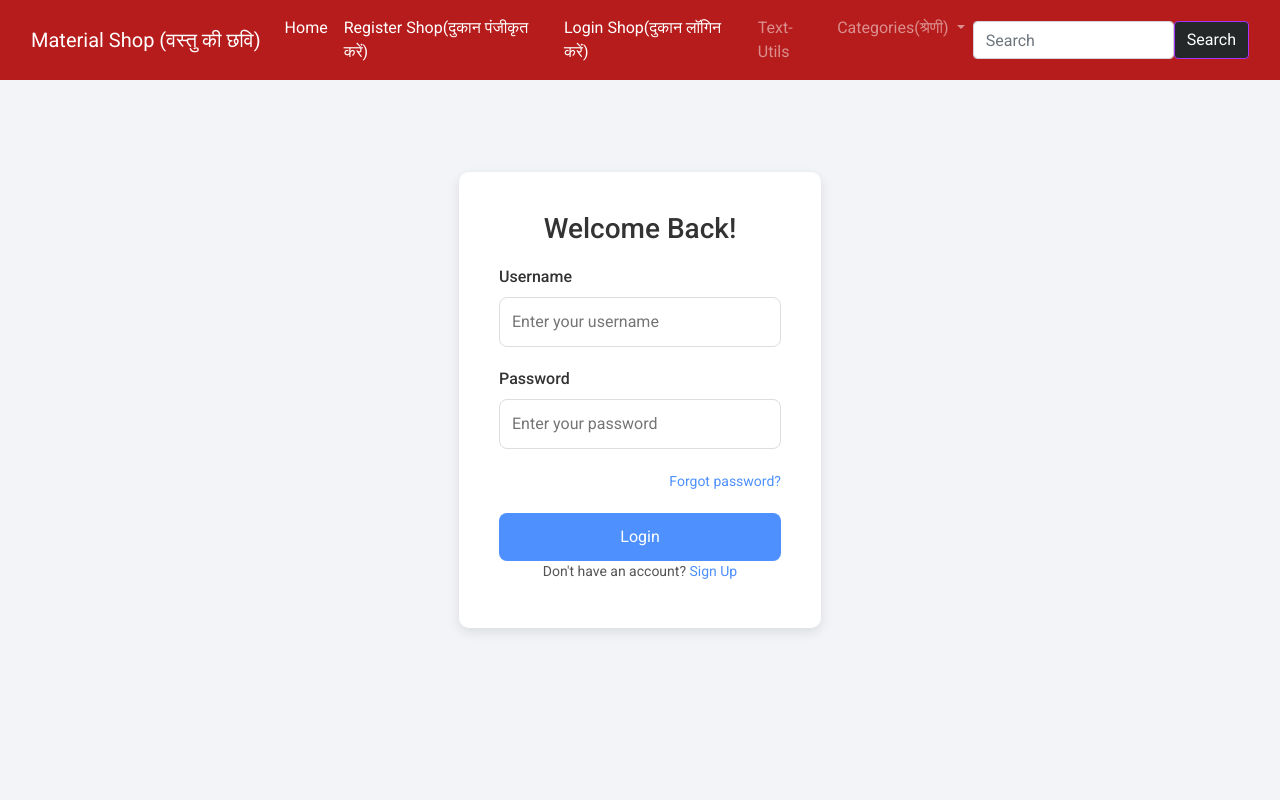
After one commit to rajneesh-y/django-textutils, a Django app: template templates/login.html in a window 1280 px wide. The commit adds this page. Run offline with Django 4.2, Linux system fonts and the light colour scheme; the template is opened without the code that fills it, so the values that code supplies are empty; parts of the project's set-up code (start-up, migrations or seed data) failed here and were passed over; some libraries are stand-ins or nearby versions.

Commit message:
registration and login initial functionality

```diff
--- a/mysite/urls.py
+++ b/mysite/urls.py
@@ -16,7 +16,7 @@ Including another URLconf
 from django.contrib import admin
 from django.urls import path
 
-from myapp.views import category_page, home_page, shopitem
+from myapp.views import category_page, dashboard, home_page, login_view, shopitem,register_view
 from . import views
 
 urlpatterns = [
@@ -24,9 +24,12 @@ urlpatterns = [
     path("", home_page),
     path('textutils', views.index, name='index'),
     path('analyze', views.analyze, name='analyze'),
-    path('upload', views.upload_image, name='upload'),
+    # path('upload', views.upload_image,name="upload"),
     path("category/<int:cid>", category_page),
     path("shopitem/<str:unique_id>/", shopitem),
+    path('register', register_view, name='register'),
+    path('dashboard', views.HomeView.as_view(), name='dashboard'),
+    path('login', login_view, name='login'),
 
 ]
 
--- /dev/null
+++ b/static/css/login.css
@@ -0,0 +1,117 @@
+/* General Reset */
+
+.navbar {
+    position: fixed;  /* Fix the navbar to the top */
+    top: 0;
+    left: 0;
+    width: 100%;  /* Ensure the navbar spans full width */
+    z-index: 1000; /* Ensures the navbar stays on top of other content */
+}
+* {
+    margin: 0;
+    padding: 0;
+    box-sizing: border-box;
+    font-family: 'Roboto', sans-serif;
+}
+
+body {
+    background: #f2f4f7;
+    height: 100vh;
+    display: flex;
+    justify-content: center;
+    align-items: center;
+}
+
+.login-container {
+    display: flex;
+    justify-content: center;
+    align-items: center;
+    height: 100%;
+}
+
+.login-box {
+    background: #fff;
+    padding: 40px 40px 30px;
+    border-radius: 10px;
+    box-shadow: 0 4px 12px rgba(0, 0, 0, 0.1);
+    width: 100%;
+    max-width: 400px;
+}
+
+h2 {
+    text-align: center;
+    margin-bottom: 20px;
+    color: #333;
+    font-size: 28px;
+}
+
+.input-group {
+    margin-bottom: 20px;
+}
+
+.input-group label {
+    font-weight: 500;
+    color: #333;
+    margin-bottom: 8px;
+    display: block;
+}
+
+.input-group input {
+    width: 100%;
+    padding: 12px;
+    font-size: 16px;
+    border: 1px solid #ddd;
+    border-radius: 8px;
+    outline: none;
+    transition: border-color 0.3s ease;
+}
+
+.input-group input:focus {
+    border-color: #4d90fe;
+}
+
+.forgot-password {
+    text-align: right;
+    margin-bottom: 20px;
+}
+
+.forgot-password a {
+    font-size: 14px;
+    color: #4d90fe;
+    text-decoration: none;
+}
+
+.forgot-password a:hover {
+    text-decoration: underline;
+}
+
+.login-btn {
+    width: 100%;
+    padding: 12px;
+    background-color: #4d90fe;
+    color: #fff;
+    font-size: 16px;
+    border: none;
+    border-radius: 8px;
+    cursor: pointer;
+    transition: background-color 0.3s ease;
+}
+
+.login-btn:hover {
+    background-color: #357ae8;
+}
+
+p {
+    text-align: center;
+    font-size: 14px;
+    color: #555;
+}
+
+p a {
+    color: #4d90fe;
+    text-decoration: none;
+}
+
+p a:hover {
+    text-decoration: underline;
+}
--- a/templates/home.html
+++ b/templates/home.html
@@ -21,7 +21,6 @@
   </head>
   <body>
     {% include 'navbar.html' %}
-    <script src="https://cdn.jsdelivr.net/npm/bootstrap@5.3.3/dist/js/bootstrap.bundle.min.js" integrity="sha384-YvpcrYf0tY3lHB60NNkmXc5s9fDVZLESaAA55NDzOxhy9GkcIdslK1eN7N6jIeHz" crossorigin="anonymous"></script>
     <!-- main code -->
      <div class="row">
         <div class="col-md-2">
--- /dev/null
+++ b/templates/login.html
@@ -0,0 +1,58 @@
+{% load static %}  <!-- Make sure static is loaded at the top -->
+
+<!DOCTYPE html>
+<html lang="en">
+<head>
+    <meta charset="UTF-8">
+    <meta name="viewport" content="width=device-width, initial-scale=1.0">
+    <title>Login Page</title>
+    <!-- Google Fonts -->
+    <link href="https://fonts.googleapis.com/css2?family=Roboto:wght@400;500;700&display=swap" rel="stylesheet">
+
+    <!-- Bootstrap CSS (CDN) -->
+    <link href="https://stackpath.bootstrapcdn.com/bootstrap/4.5.2/css/bootstrap.min.css" rel="stylesheet">
+
+    <!-- Link to static CSS file -->
+    <link rel="stylesheet" href="{% static 'css/login.css' %}">
+    <style>
+        .bg{
+            background: #B71C1C!important;
+        }
+        .nav-link:hover {
+      color: #FFEB3B;
+        }
+    .btn-outline-light {
+    color: #fff; /* Change text color (white) */
+    border-color: #a733ff; /* Change border color (orange in this example) */
+    background-color: #242829; /* Change the background color */
+    }
+    </style>
+</head>
+<body>
+    {% include 'navbar.html' %}
+    <div class="login-container">
+        <div class="login-box">
+            <h2>Welcome Back!</h2>
+            <form action="#">
+                <div class="input-group">
+                    <label for="username">Username</label>
+                    <input type="text" id="username" name="username" placeholder="Enter your username" required>
+                </div>
+
+                <div class="input-group">
+                    <label for="password">Password</label>
+                    <input type="password" id="password" name="password" placeholder="Enter your password" required>
+                </div>
+
+                <div class="forgot-password">
+                    <a href="#">Forgot password?</a>
+                </div>
+
+                <button type="submit" class="login-btn">Login</button>
+            </form>
+            <p>Don't have an account? <a href="register">Sign Up</a></p>
+        </div>
+    </div>
+
+</body>
+</html>
--- a/templates/navbar.html
+++ b/templates/navbar.html
@@ -8,6 +8,12 @@
         <ul class="navbar-nav me-auto mb-2 mb-lg-0">
           <li class="nav-item">
             <a class="nav-link active" aria-current="page" href="/">Home</a>
+          </li>
+          <li class="nav-item">
+            <a class="nav-link active" href="/register">Register Shop(दुकान पंजीकृत करें)</a>
+          </li>
+          <li class="nav-item">
+            <a class="nav-link active" href="/login">Login Shop(दुकान लॉगिन करें)</a>
           </li>
           <li class="nav-item">
             <a class="nav-link" href="/textutils">Text-Utils</a>
--- a/templates/shopitem.html
+++ b/templates/shopitem.html
@@ -3,7 +3,7 @@
 <head>
     <meta charset="UTF-8">
     <meta name="viewport" content="width=device-width, initial-scale=1.0">
-    <title>Document</title>
+    <title>shop Items</title>
     <link href="https://cdn.jsdelivr.net/npm/bootstrap@5.3.3/dist/css/bootstrap.min.css" rel="stylesheet" integrity="sha384-QWTKZyjpPEjISv5WaRU9OFeRpok6YctnYmDr5pNlyT2bRjXh0JMhjY6hW+ALEwIH" crossorigin="anonymous">
     <style>
         .bg{
```
Also changed, not shown: myapp/views.py (+55 -2 lines), templates/register.html (added, +176 -0 lines).
